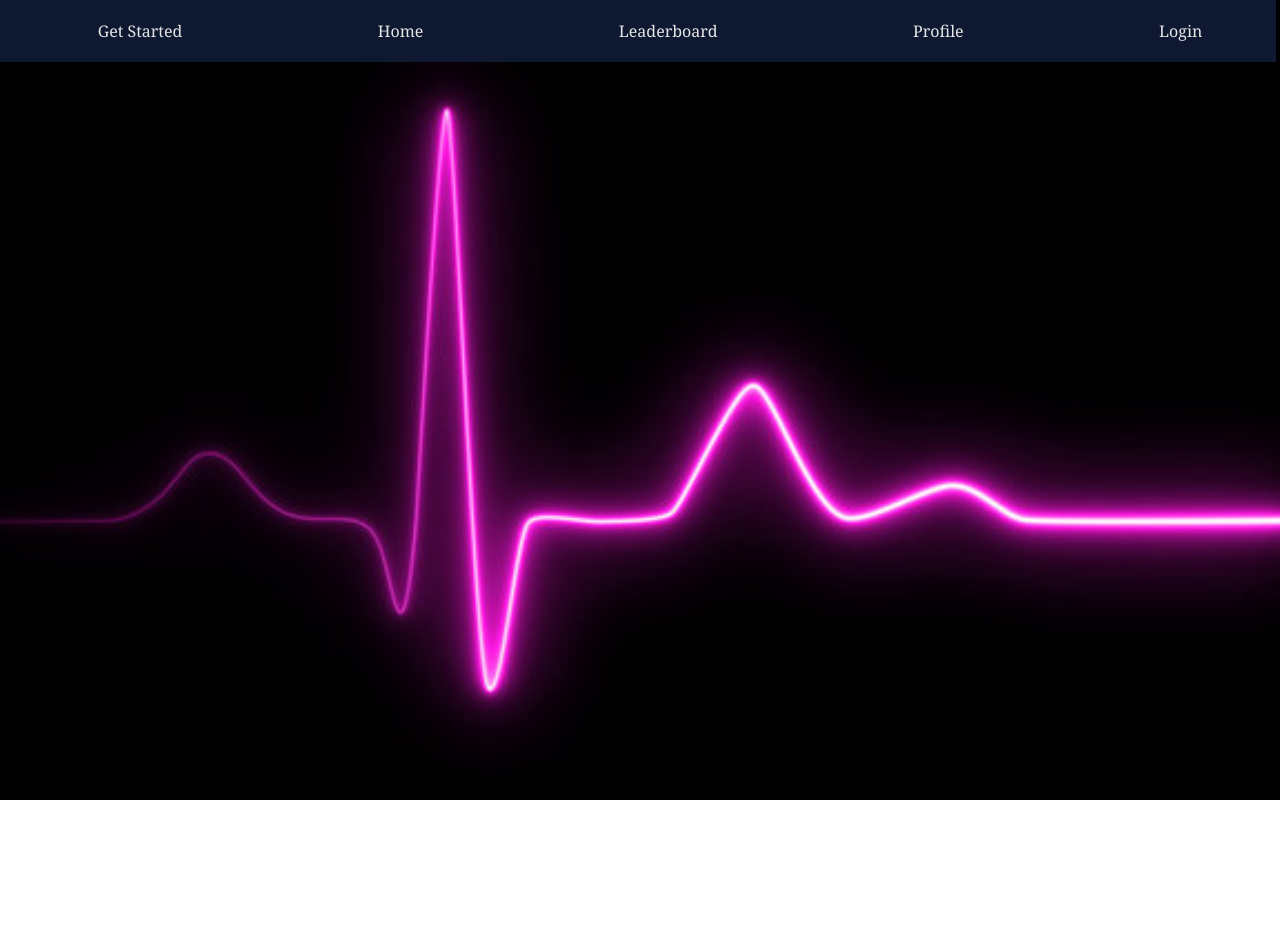
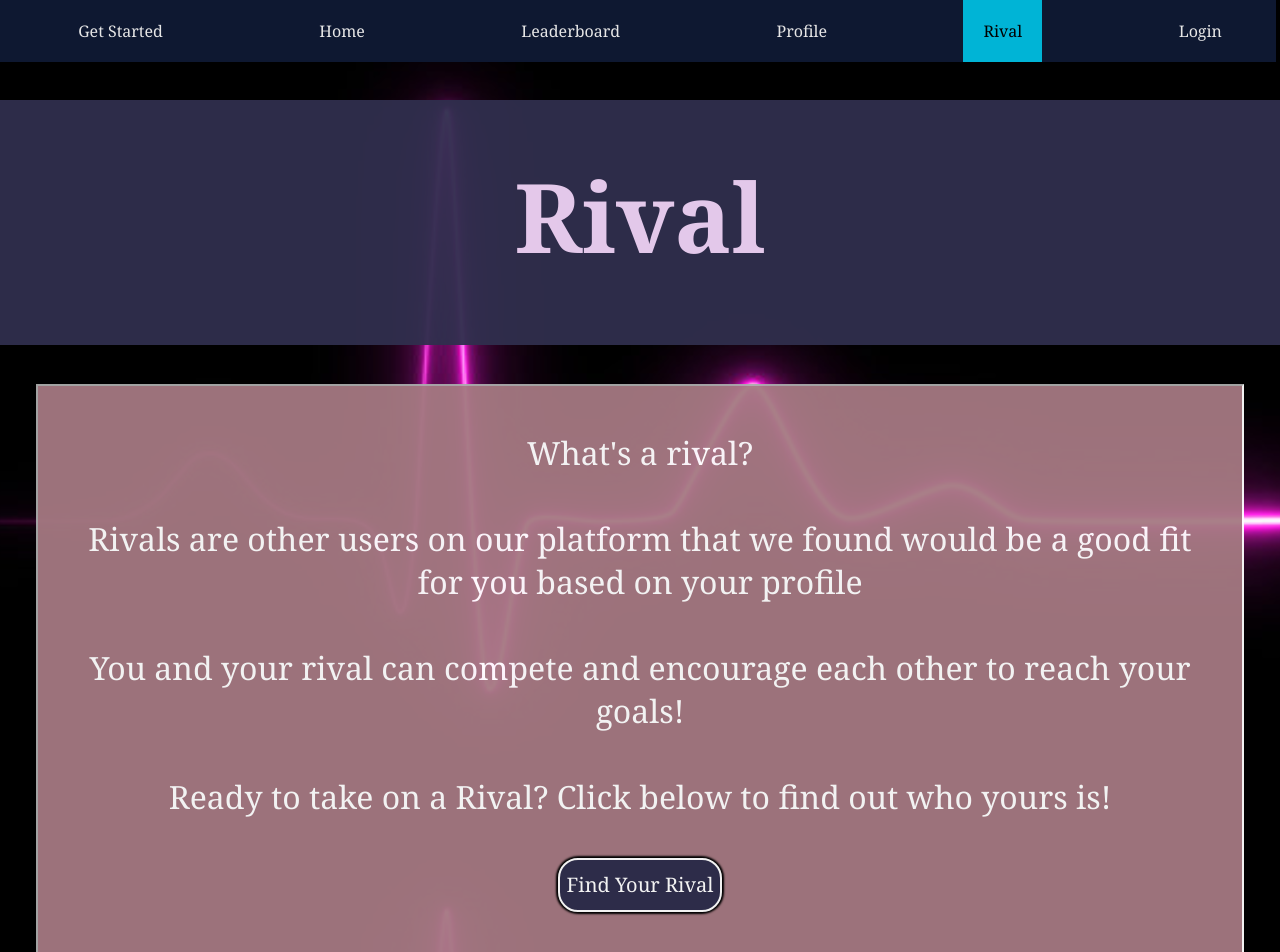
Before and after one commit to CS222-UIUC/course-project-group-101, a React (Create React App) app in the folder frontend/calorie-clash/: page /rival in a window 1280 px wide. Shown: the top 952 px of the page. Before the commit the page ends 800 px from the top, so only its background shows below. Built offline with nearby package versions, Linux system fonts and the light colour scheme.

Commit message:
added rival page to frontend, still need to add backend support

```diff
--- a/frontend/calorie-clash/src/App.js
+++ b/frontend/calorie-clash/src/App.js
@@ -12,6 +12,7 @@ import Signup from './forms/signup';
 import Login from './forms/login';
 import ForgotPassword from './forms/forgot-password';
 import Logout from './pages/logout';
+import Rival from './pages/rival';
 
 import React from 'react';
 import Navbar from './components/Navbar';
@@ -37,6 +38,7 @@ return (
         <Route path='/login' element={<Login/>} />
         <Route path='/logout' element={<Logout/>} />
         <Route path='/forgot-password' element={<ForgotPassword/>} />
+        <Route path='/rival' element={<Rival/>} />
     </Routes>
     </Router>
 );
--- a/frontend/calorie-clash/src/components/Navbar/index.js
+++ b/frontend/calorie-clash/src/components/Navbar/index.js
@@ -26,6 +26,9 @@ const Navbar = () => {
           <NavLink to="/profile" activeStyle>
             Profile
           </NavLink>
+          <NavLink to="/rival" activeStyle>
+            Rival
+          </NavLink>
           {login}
         </NavMenu>
       </Nav>
--- /dev/null
+++ b/frontend/calorie-clash/src/pages/rival.js
@@ -0,0 +1,32 @@
+import React from 'react';
+import { NavLink as Link } from "react-router-dom";
+import '../stylesheets/App.css';
+import '../stylesheets/general.css';
+
+const Rival = () => {
+  return (
+    <div className="App">
+      <div id="title" className="center">
+          {/*We can put a logo here when we have one*/}
+          <h1 className="center projectname"> Rival </h1>
+      </div>
+      {/*Put welcome message + basic info about web app*/}
+      <div className="center content">
+        <p className="text">
+
+            What's a rival? <br></br><br></br>
+
+            Rivals are other users on our platform that we found would be a good fit for you based on your profile <br></br><br></br>
+
+            You and your rival can compete and encourage each other to reach your goals! <br></br><br></br>
+
+            Ready to take on a Rival? Click below to find out who yours is! <br></br>
+
+            <Link className= "center lbutton" to="/login">Find Your Rival</Link>
+        </p>
+      </div>
+    </div>
+  );
+};
+
+export default Rival;
```
